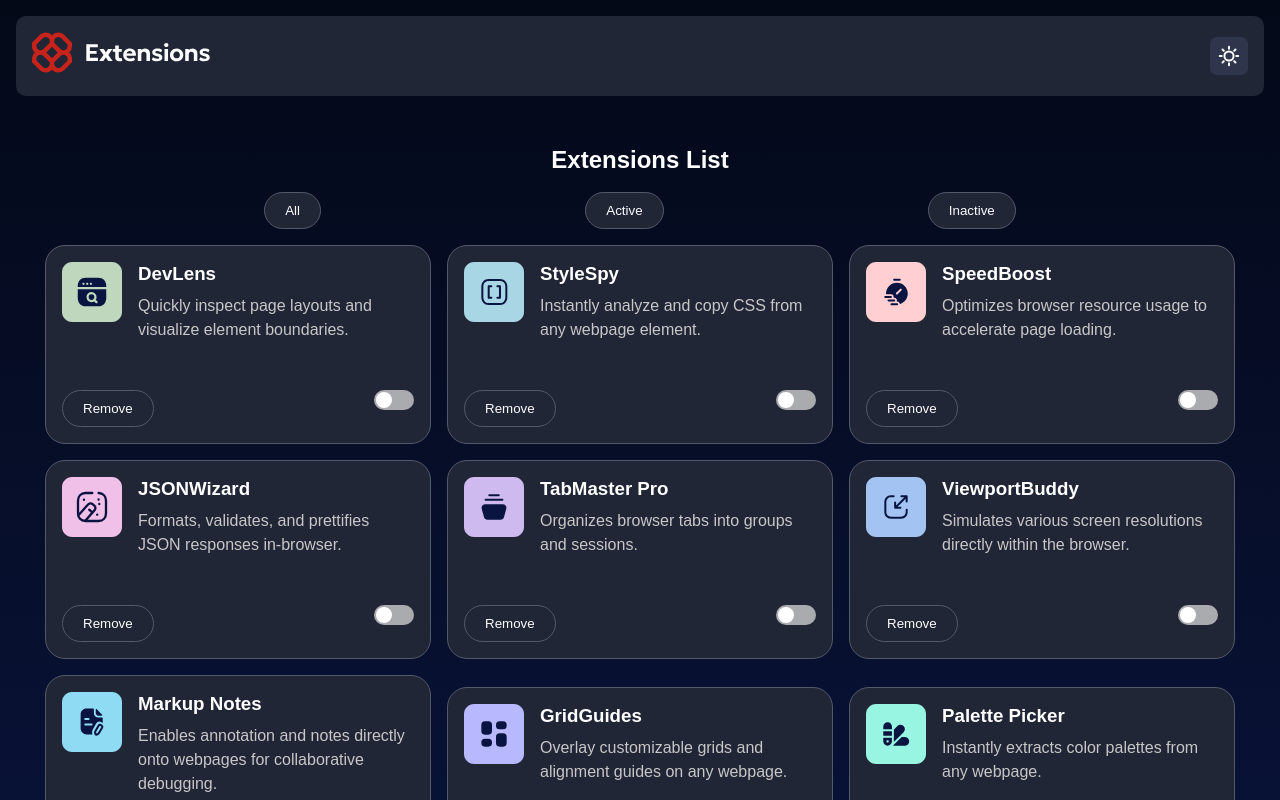
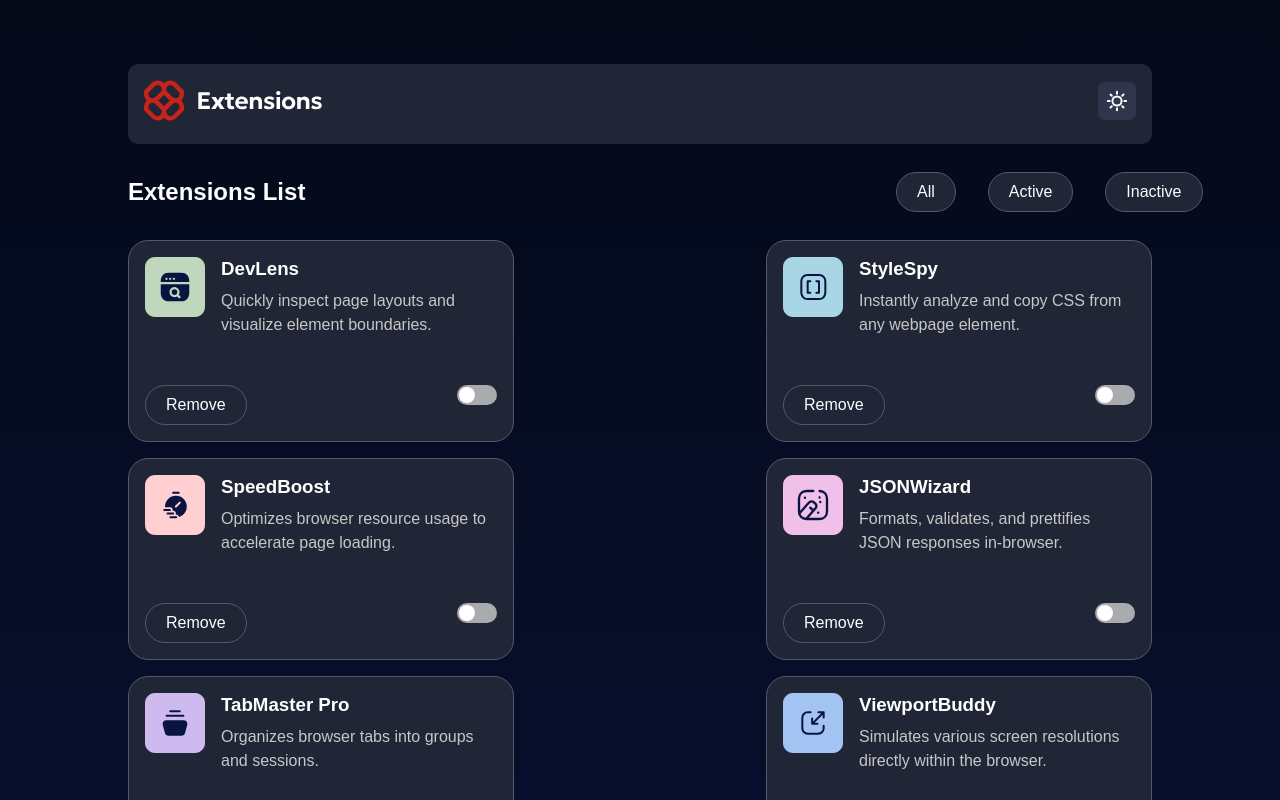
Before and after one commit to FranciscoFrontEndDeveloper/browserExtensionsManagerUiMain, an Angular app: page / in a window 1280 px wide. Shown: the top 800 px of the page. Built offline with nearby package versions, Linux system fonts and the light colour scheme; a web font is replaced by a local one.

Commit message:
dekstops stylels finished

```diff
--- a/src/app/app.component.html
+++ b/src/app/app.component.html
@@ -13,7 +13,7 @@
   </section>
   <section class="buttonsCont">
     <div><h1>Extensions List</h1></div>
-    <div>
+    <div class="buttonsCont__buttonActs">
       <app-buttoncomp [buttonReUse]="All"></app-buttoncomp>
       <app-buttoncomp [buttonReUse]="Active"></app-buttoncomp>
       <app-buttoncomp [buttonReUse]="Inactive"></app-buttoncomp>
--- a/src/app/app.component.sass
+++ b/src/app/app.component.sass
@@ -14,22 +14,34 @@
   background: hsl(226, 25%, 17%)
   padding: 1rem
   align-items: center
-  margin: 1rem
   border-radius: 10px
 
 .buttonsCont
   display: flex
   flex-direction: column
   padding: 1rem 0
+  justify-content: center
+  width: 100%
+  &__buttonActs
+    width: 100%
+    display: flex
+    flex-direction: row
+    justify-content: center
+    gap: 0 2rem
 div:nth-child(1)
   h1
     text-align: center
     color: #fff
-div:nth-child(2)
-  display: flex
-  justify-content: space-evenly
 .buttonExten
   input
     background: hsl(225, 23%, 24%)
     padding: 0.5rem
     border-radius: 7px
+@media screen and ( min-width:  1280px)
+  .buttonsCont
+    flex-direction: row
+    align-items: center
+    justify-content: space-between
+    &__buttonActs
+      width: 25%
+      justify-content: space-between
--- a/src/app/components/buttoncomp/buttoncomp.component.sass
+++ b/src/app/components/buttoncomp/buttoncomp.component.sass
@@ -6,9 +6,10 @@ button
  color: hsl(200, 60%, 99%)
  transition: all 0.8 ease
  font-weight: normal
+ font-size: 1rem
  &:hover
-  background: hsl(3, 77%, 44%)
+  background: hsl(3, 86%, 64%)
   color: hsl(227, 75%, 14%)
-  border: 1px solid hsl(3, 77%, 44%)
+  border: 1px solid hsl(3, 86%, 64%)
  &:focus
   outline: 2px solid hsl(3, 71%, 56%)
--- a/src/app/components/cardextension/cardextension.component.sass
+++ b/src/app/components/cardextension/cardextension.component.sass
@@ -3,7 +3,7 @@
  background: hsl(226, 25%, 17%)
  border-radius: 20px
  padding: 1rem
- width: 82%
+ width: auto
  div:nth-child(1)
   display: flex
   flex-direction: row
@@ -26,14 +26,13 @@
 .allCardCont
  display: flex
  flex-direction: column
+ justify-content: center
  gap: 1rem 0
- align-items: center
- justify-content: center
 
 @media screen and ( min-width:  1280px)
    .allCardCont
       flex-direction: row
       flex-wrap: wrap
-      gap: 1rem 1rem
+      justify-content: space-between
    .cardExtCont
       width: 22rem
--- a/src/styles.sass
+++ b/src/styles.sass
@@ -7,10 +7,13 @@
  font-display: swap
 
 body
- margin: 0
+ margin: 2rem 1rem
  padding: 0
  font-family: 'notoSans', sans-serif
- font-size: 16px
+ font-size: 1rem
  line-height: 1.5rem
  background: linear-gradient(180deg, #040918 0%, #091540 100%)
  background-repeat: no-repeat
+@media screen and ( min-width:  1280px)
+ body
+  margin: 4rem 8rem
```
